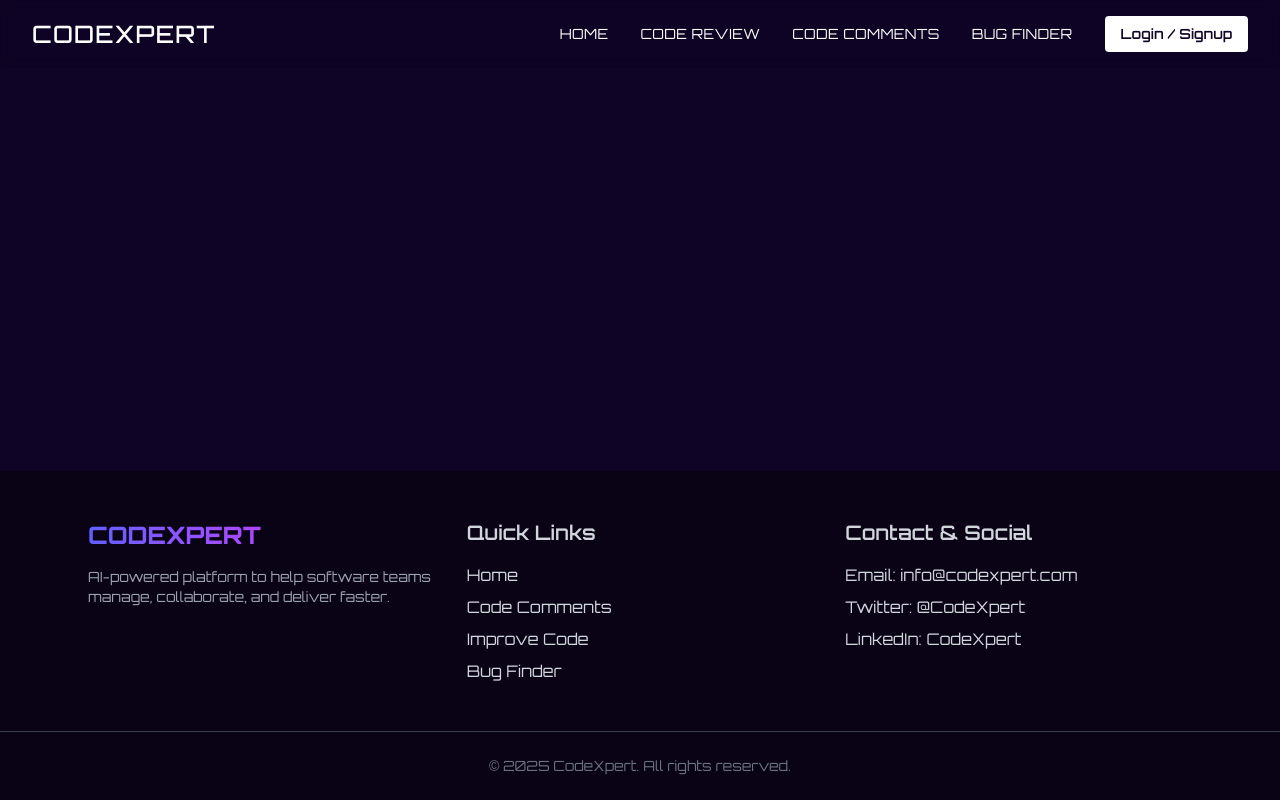
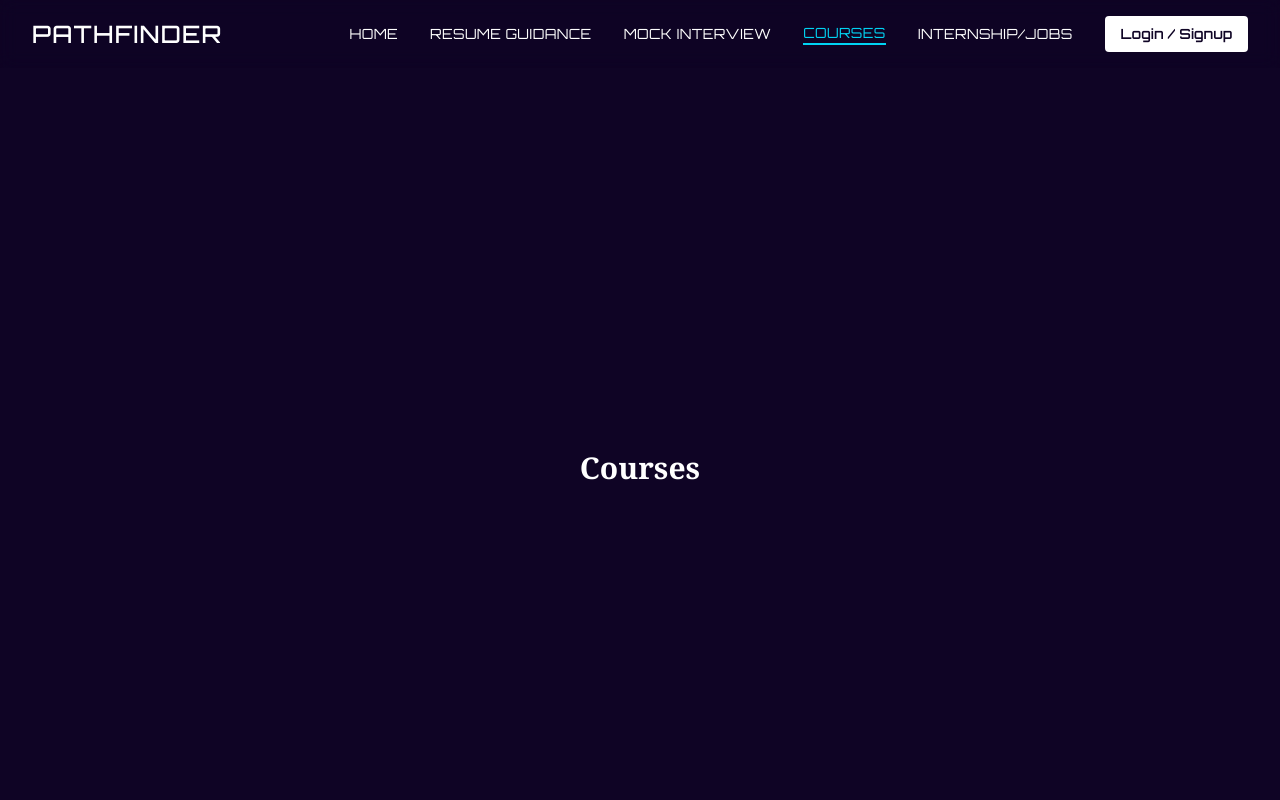
Before and after one commit to thead76/PathFinder, a React (Vite) app in the folder Frontend/: page /courses in a window 1280 px wide. Shown: the top 800 px of the page. Built offline with nearby package versions, Linux system fonts and the light colour scheme.

Commit message:
Setup Routes

```diff
--- a/Frontend/src/App.jsx
+++ b/Frontend/src/App.jsx
@@ -3,10 +3,10 @@ import NavbarMain from "./components/NavbarMain";
 import Footer from "./components/Footer";
 
 import Home from "./pages/Home";
-import CodeReview from "./pages/CodeReview";
-import CodeComments from "./pages/CodeComments.jsx";
-import BugFinder from "./pages/BugFinder";
-import ImproveCode from "./pages/ImproveCode";
+import MockInterview from "./pages/MockInterview.jsx";
+import Courses from "./pages/Courses.jsx";
+import ResumeGuide from "./pages/ResumeGuide.jsx";
+import InternshipsJobs from "./pages/InternshipsJobs.jsx";
 
 function App() {
   return (
@@ -15,13 +15,14 @@ function App() {
       <main className="flex-1 font-serif" >
         <Routes>
           <Route path="/" element={<Home />} />
-          <Route path="/code-review" element={<CodeReview />} />
-          <Route path="/code-comments" element={<CodeComments />} />
-          <Route path="/bug-finder" element={<BugFinder />} />
-          <Route path="/improve-code" element={<ImproveCode />} />
+          <Route path="/resume-guidance" element={<ResumeGuide />} />
+          <Route path="/courses" element={<Courses />} />
+          <Route path="/internships-jobs" element={<InternshipsJobs />} />
+          <Route path="/mock-interview" element={<MockInterview />} />
         </Routes>
       </main>
       <Footer />
+
     </div>
   );
 }
--- a/Frontend/src/components/NavbarMain.jsx
+++ b/Frontend/src/components/NavbarMain.jsx
@@ -12,7 +12,7 @@ const NavbarMain = () => {
     <header className="flex justify-between items-center px-8 py-4 sticky top-0 z-50 w-full text-white backdrop-blur-sm bg-[#0f0425]/10 font-orbitron" style={{ fontFamily: "Orbitron, sans-serif" }}>
       {/* Logo */}
       <div className="text-xl md:text-2xl font-medium tracking-wider uppercase">
-        codeXpert
+        PathFinder
       </div>
 
       {/* Hamburger (mobile) */}
@@ -43,7 +43,7 @@ const NavbarMain = () => {
         </NavLink>
 
         <NavLink
-          to="/code-review"
+          to="/resume-guidance"
           onClick={closeMenu}
           className={({ isActive }) =>
             `uppercase text-sm tracking-wide transition-colors ${
@@ -53,11 +53,11 @@ const NavbarMain = () => {
             }`
           }
         >
-          Code Review
+          Resume Guidance
         </NavLink>
 
-        <NavLink
-          to="/code-comments"
+          <NavLink
+          to="/mock-interview"
           onClick={closeMenu}
           className={({ isActive }) =>
             `uppercase text-sm tracking-wide transition-colors ${
@@ -67,11 +67,11 @@ const NavbarMain = () => {
             }`
           }
         >
-          Code Comments
+          Mock Interview
         </NavLink>
 
         <NavLink
-          to="/bug-finder"
+          to="/courses"
           onClick={closeMenu}
           className={({ isActive }) =>
             `uppercase text-sm tracking-wide transition-colors ${
@@ -81,7 +81,21 @@ const NavbarMain = () => {
             }`
           }
         >
-          Bug Finder
+          Courses
+        </NavLink>
+
+        <NavLink
+          to="/internships-jobs"
+          onClick={closeMenu}
+          className={({ isActive }) =>
+            `uppercase text-sm tracking-wide transition-colors ${
+              isActive
+                ? "text-cyan-400 border-b-2 border-cyan-400"
+                : "text-white hover:text-gray-300"
+            }`
+          }
+        >
+          Internship/Jobs
         </NavLink>
 
         <button className="bg-white text-[#0f0425] px-4 py-2 rounded font-semibold text-sm hover:bg-gray-300 transition">
--- a/Frontend/src/pages/CodeComments.jsx
+++ b/Frontend/src/pages/Courses.jsx
@@ -1,7 +1,7 @@
 export default function CodeComments() {
   return (
     <div className="text-white min-h-screen flex items-center justify-center">
-      <h1 className="text-3xl font-bold">Code Comments Page</h1>
+      <h1 className="text-3xl font-bold">Courses</h1>
     </div>
   );
 }
--- a/Frontend/src/pages/CodeReview.jsx
+++ b/Frontend/src/pages/InternshipsJobs.jsx
@@ -1,7 +1,7 @@
-export default function CodeReview() {
+export default function ImproveCode() {
   return (
     <div className="text-white min-h-screen flex items-center justify-center">
-      <h1 className="text-3xl font-bold">Code Review Page</h1>
+      <h1 className="text-3xl font-bold">Internships/Jobs</h1>
     </div>
   );
 }
--- a/Frontend/src/pages/ImproveCode.jsx
+++ b/Frontend/src/pages/MockInterview.jsx
@@ -1,7 +1,7 @@
-export default function ImproveCode() {
+export default function CodeReview() {
   return (
     <div className="text-white min-h-screen flex items-center justify-center">
-      <h1 className="text-3xl font-bold">Improve Code Page</h1>
+      <h1 className="text-3xl font-bold">Mock Interview</h1>
     </div>
   );
 }
--- a/Frontend/src/pages/BugFinder.jsx
+++ b/Frontend/src/pages/ResumeGuide.jsx
@@ -1,7 +1,7 @@
 export default function BugFinder() {
   return (
     <div className="text-white min-h-screen flex items-center justify-center">
-      <h1 className="text-3xl font-bold">Bug Finder Page</h1>
+      <h1 className="text-3xl font-bold">Resume Guidance</h1>
     </div>
   );
 }
```
